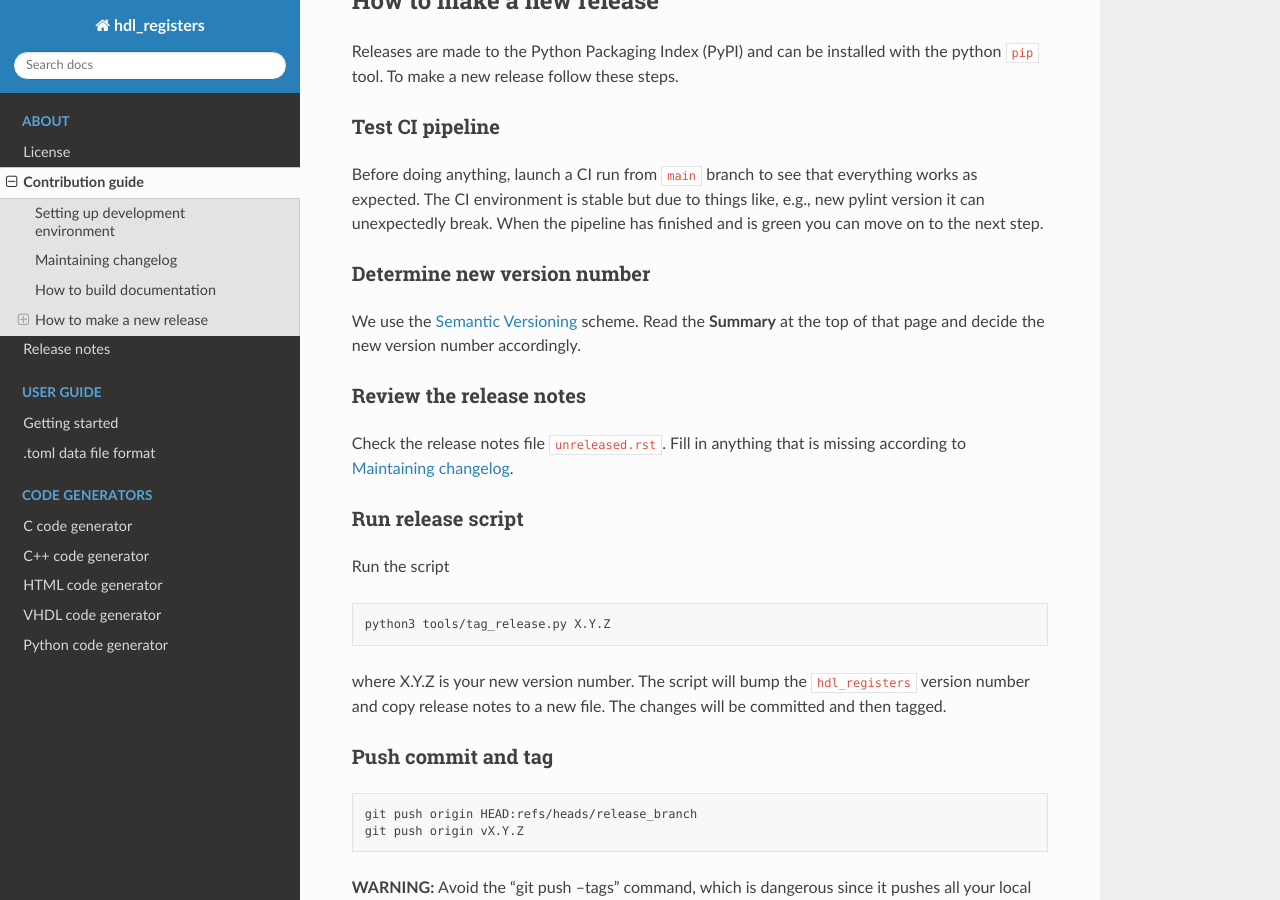
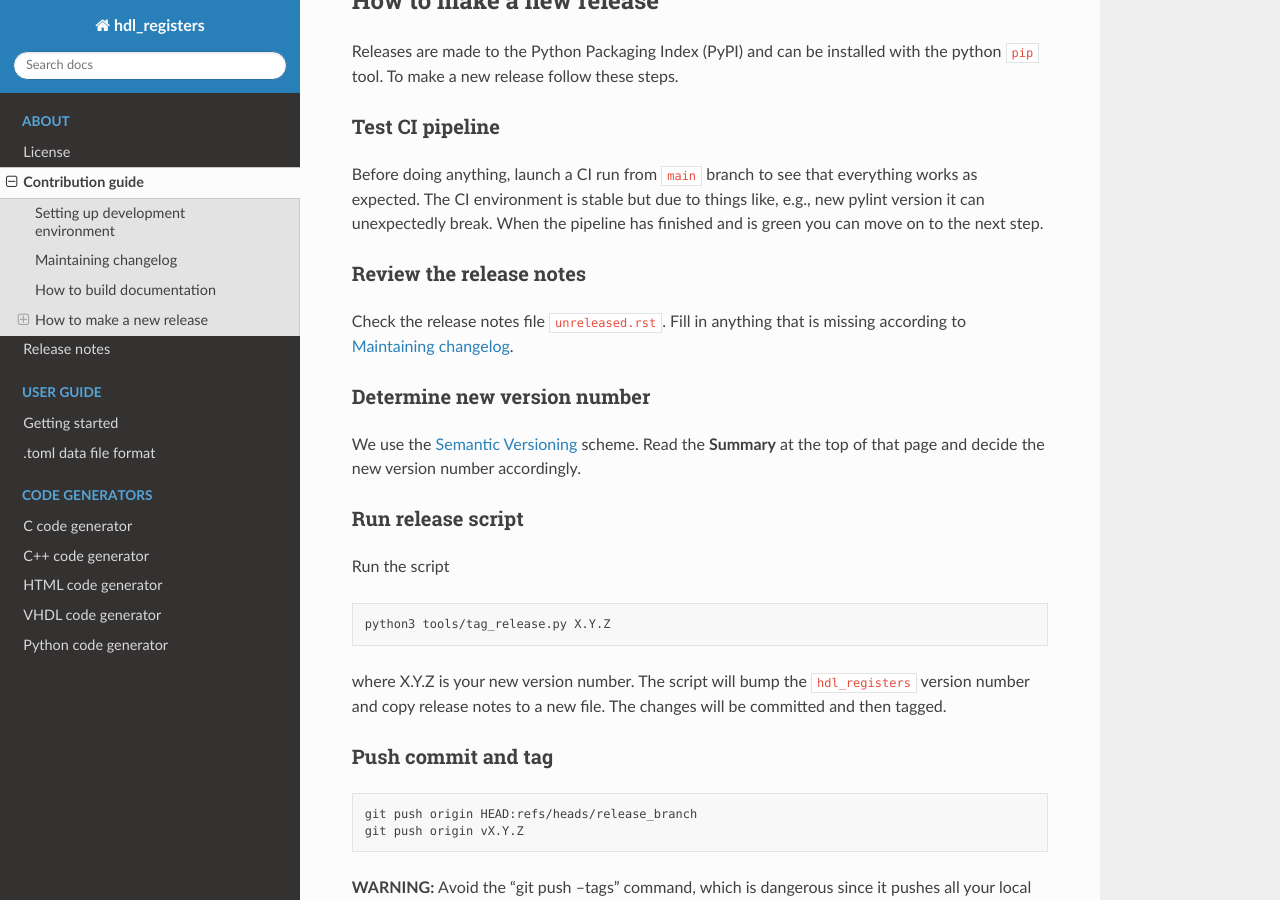
Before and after one commit to hdl-registers/hdl-registers, a Sphinx documentation site: the page built from doc/sphinx/contributing.rst, in a window 1280 px wide and 900 px high, scrolled down 947 px. Built offline with Sphinx 7.4.7 and the Read the Docs theme 2.0.0, drawn with Linux system fonts in a browser that asks for light colours.

```diff
--- a/doc/sphinx/contributing.rst
+++ b/doc/sphinx/contributing.rst
@@ -66,18 +66,18 @@ unexpectedly break.
 When the pipeline has finished and is green you can move on to the next step.
 
 
+Review the release notes
+________________________
+
+Check the release notes file ``unreleased.rst``.
+Fill in anything that is missing according to :ref:`Maintaining changelog <maintain_changelog>`.
+
+
 Determine new version number
 ____________________________
 
 We use the `Semantic Versioning <https://semver.org/>`__ scheme.
 Read the **Summary** at the top of that page and decide the new version number accordingly.
-
-
-Review the release notes
-________________________
-
-Check the release notes file ``unreleased.rst``.
-Fill in anything that is missing according to :ref:`Maintaining changelog <maintain_changelog>`.
 
 
 Run release script
```
